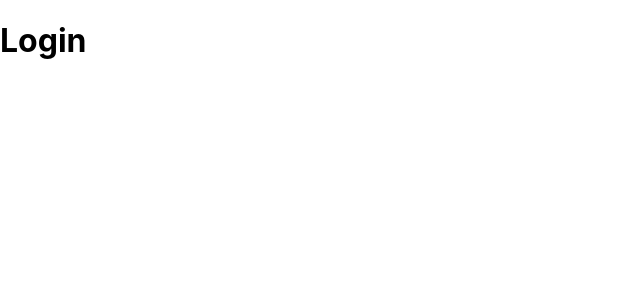
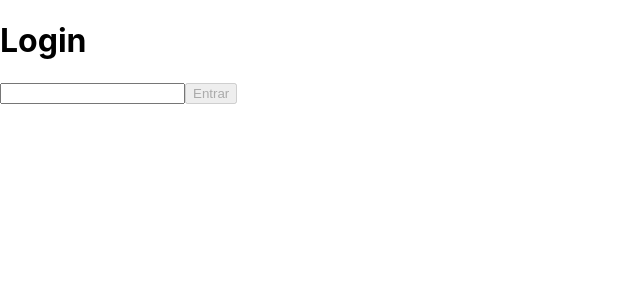
Before and after one commit to Lucas-Almeida-SD/Trybetunes_2.0, a React (Create React App) app: page / in a window 1280 px wide. Shown: the top 300 px of the page, without its empty margins (0-640 px from the left). Built offline with nearby package versions, Linux system fonts and the light colour scheme.

Commit message:
feat: Requisito 2 - formulario de identificação
z

```diff
--- a/src/App.js
+++ b/src/App.js
@@ -9,17 +9,19 @@ import Profile from './pages/Profile';
 import ProfileEdit from './pages/ProfileEdit';
 import NotFound from './pages/NotFound';
 
+import routes from './utils/routes';
+
 class App extends React.Component {
   render() {
     return (
       <Routes>
-        <Route path="/" element={ <Login /> } />
-        <Route path="/search" element={ <Search /> } />
-        <Route path="/album/:id" element={ <Album /> } />
-        <Route path="/favorites" element={ <Favorites /> } />
-        <Route path="/profile" element={ <Profile /> } />
-        <Route path="/profile/edit" element={ <ProfileEdit /> } />
-        <Route path="/*" element={ <NotFound /> } />
+        <Route path={ routes.login } element={ <Login /> } />
+        <Route path={ routes.search } element={ <Search /> } />
+        <Route path={ routes.album } element={ <Album /> } />
+        <Route path={ routes.favorites } element={ <Favorites /> } />
+        <Route path={ routes.profile } element={ <Profile /> } />
+        <Route path={ routes.profileEdit } element={ <ProfileEdit /> } />
+        <Route path={ routes.notFound } element={ <NotFound /> } />
       </Routes>
     );
   }
--- /dev/null
+++ b/src/components/Loading.jsx
@@ -0,0 +1,9 @@
+import React from 'react';
+
+function Loading() {
+  return (
+    <h2>Carregando...</h2>
+  );
+}
+
+export default Loading;
--- a/src/pages/Login.jsx
+++ b/src/pages/Login.jsx
@@ -1,9 +1,53 @@
-import React from 'react';
+import React, { useState } from 'react';
+import { useNavigate } from 'react-router-dom';
+import { createUser } from '../services/userAPI';
+import Loading from '../components/Loading';
+
+import routes from '../utils/routes';
 
 function Login() {
+  const [userName, setUserName] = useState('');
+  const [isLoading, setIsLoading] = useState(false);
+  const navigate = useNavigate();
+
+  const enableBtn = () => userName.length >= Number('3');
+
+  const handleChange = ({ target }) => {
+    setUserName(target.value);
+  };
+
+  const handleClick = async (event) => {
+    event.preventDefault();
+    setIsLoading(true);
+    await createUser({ name: userName });
+    navigate(routes.search);
+  };
+
+  if (isLoading) {
+    return (<Loading />);
+  }
+
   return (
     <div data-testid="page-login">
       <h1>Login</h1>
+      <form action="">
+        <input
+          data-testid="login-name-input"
+          type="text"
+          name="name"
+          id="input-name"
+          value={ userName }
+          onChange={ handleChange }
+        />
+        <button
+          data-testid="login-submit-button"
+          disabled={ !enableBtn() }
+          type="submit"
+          onClick={ handleClick }
+        >
+          Entrar
+        </button>
+      </form>
     </div>
   );
 }
--- /dev/null
+++ b/src/utils/routes.js
@@ -0,0 +1,9 @@
+export default {
+  login: '/',
+  search: '/search',
+  album: '/album/:id',
+  favorites: '/favorites',
+  profile: '/profile',
+  profileEdit: '/profile/edit',
+  notFound: '/*',
+};
```
